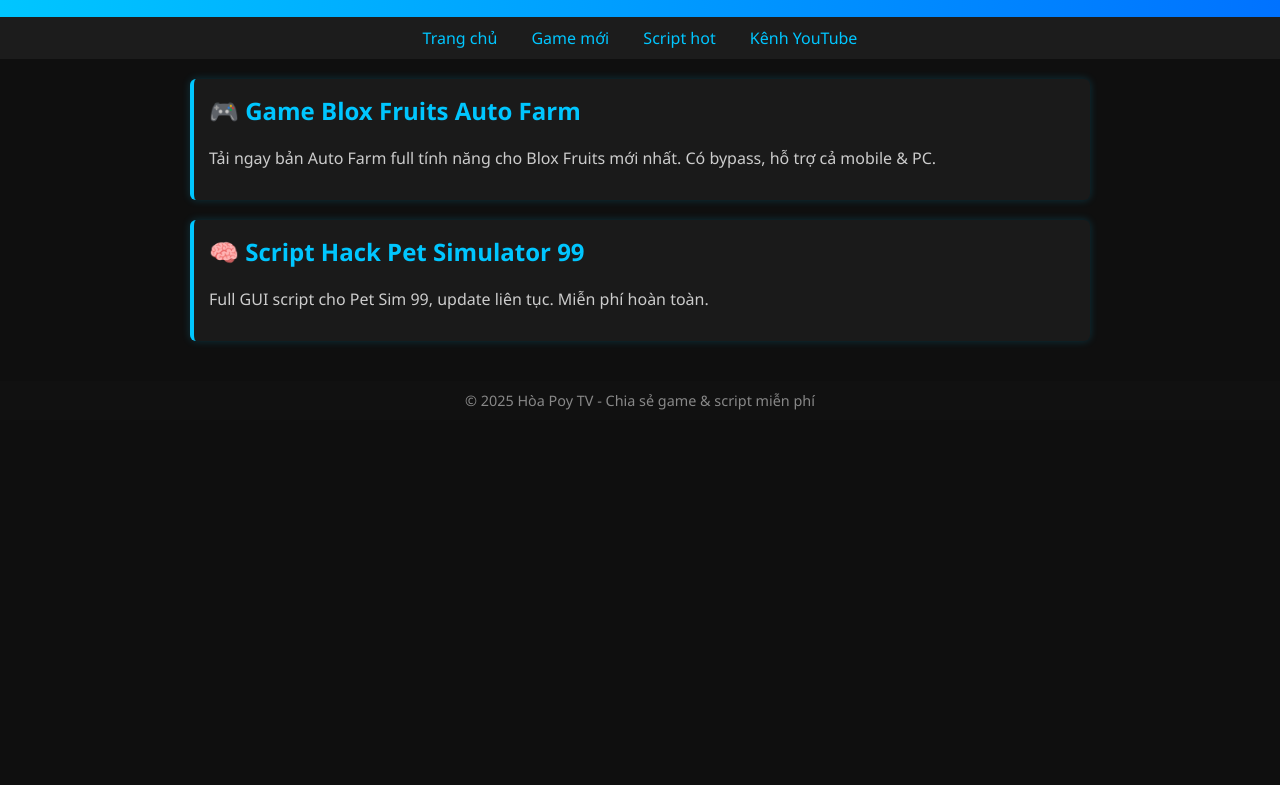
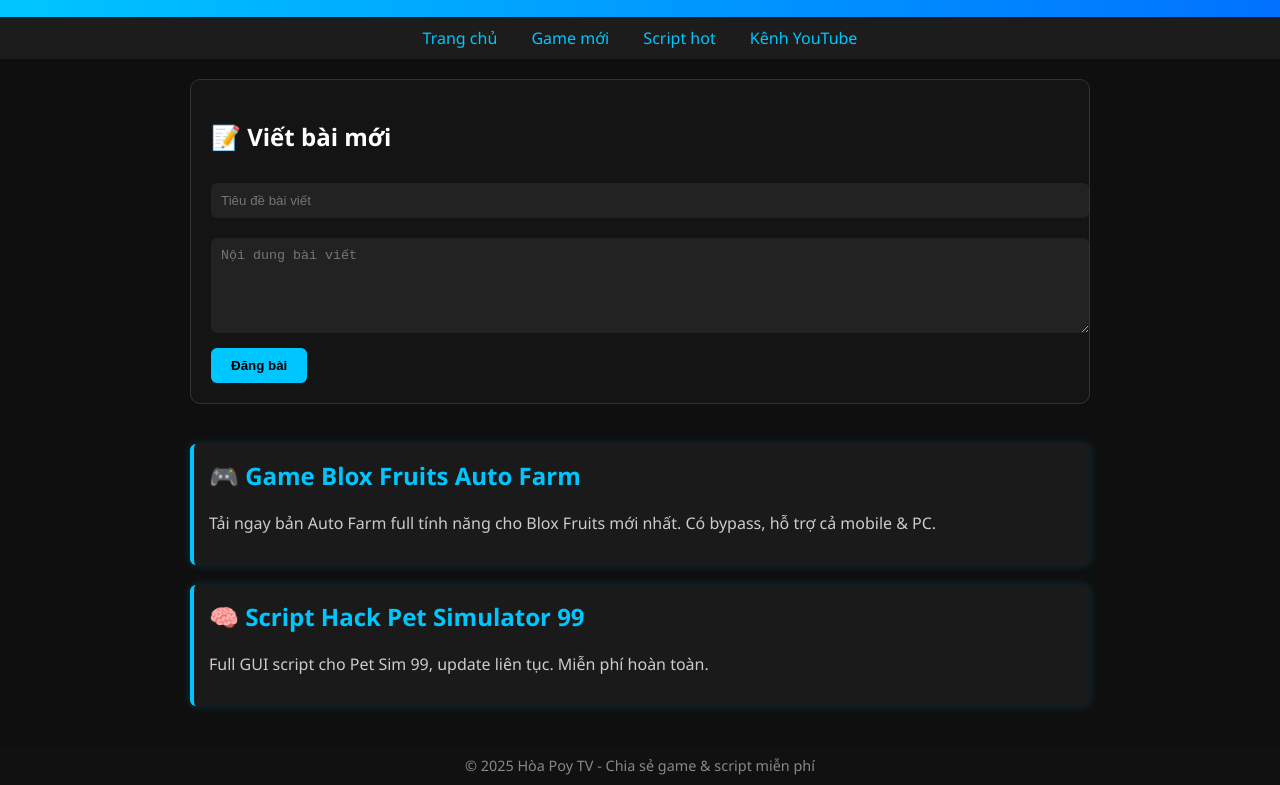
Before and after one commit to hoapoytvne/hoapoytvne.github.io, a plain HTML site: page index.html in a window 1280 px wide. Shown: the part 66-851 px from the top of the page. Before the commit the page ends 800 px from the top, so only its background shows below. Drawn offline with Linux system fonts and the light colour scheme.

Commit message:
Update index.html

```diff
--- a/index.html
+++ b/index.html
@@ -57,6 +57,34 @@
     .post p {
       color: #ccc;
     }
+    .form-container {
+      background: #141414;
+      padding: 20px;
+      margin-bottom: 40px;
+      border: 1px solid #333;
+      border-radius: 10px;
+    }
+    .form-container input, .form-container textarea {
+      width: 100%;
+      padding: 10px;
+      margin: 10px 0;
+      border: none;
+      border-radius: 6px;
+      background: #222;
+      color: #fff;
+    }
+    .form-container button {
+      padding: 10px 20px;
+      background: #00c6ff;
+      border: none;
+      border-radius: 6px;
+      color: #000;
+      font-weight: bold;
+      cursor: pointer;
+    }
+    .form-container button:hover {
+      background: #009edc;
+    }
     footer {
       background: #111;
       color: #888;
@@ -77,6 +105,14 @@
     <a href="https://www.youtube.com/@hoapoytv" target="_blank">Kênh YouTube</a>
   </nav>
   <main>
+    <div class="form-container">
+      <h2>📝 Viết bài mới</h2>
+      <input type="text" id="title" placeholder="Tiêu đề bài viết">
+      <textarea id="content" rows="5" placeholder="Nội dung bài viết"></textarea>
+      <button onclick="addPost()">Đăng bài</button>
+    </div>
+
+    <div id="posts">
       <div class="post">
         <h2>🎮 Game Blox Fruits Auto Farm</h2>
         <p>Tải ngay bản Auto Farm full tính năng cho Blox Fruits mới nhất. Có bypass, hỗ trợ cả mobile & PC.</p>
@@ -85,10 +121,29 @@
         <h2>🧠 Script Hack Pet Simulator 99</h2>
         <p>Full GUI script cho Pet Sim 99, update liên tục. Miễn phí hoàn toàn.</p>
       </div>
-    <!-- Bạn có thể thêm nhiều mục .post nữa tại đây -->
+    </div>
   </main>
   <footer>
     © 2025 Hòa Poy TV - Chia sẻ game & script miễn phí
   </footer>
+
+  <script>
+    function addPost() {
+      const title = document.getElementById('title').value.trim();
+      const content = document.getElementById('content').value.trim();
+      if (!title || !content) {
+        alert("Vui lòng nhập tiêu đề và nội dung!");
+        return;
+      }
+
+      const post = document.createElement('div');
+      post.className = 'post';
+      post.innerHTML = `<h2>${title}</h2><p>${content}</p>`;
+      document.getElementById('posts').prepend(post);
+
+      document.getElementById('title').value = '';
+      document.getElementById('content').value = '';
+    }
+  </script>
 </body>
 </html>
```
Lines whose indentation alone changed are shown as unchanged.
